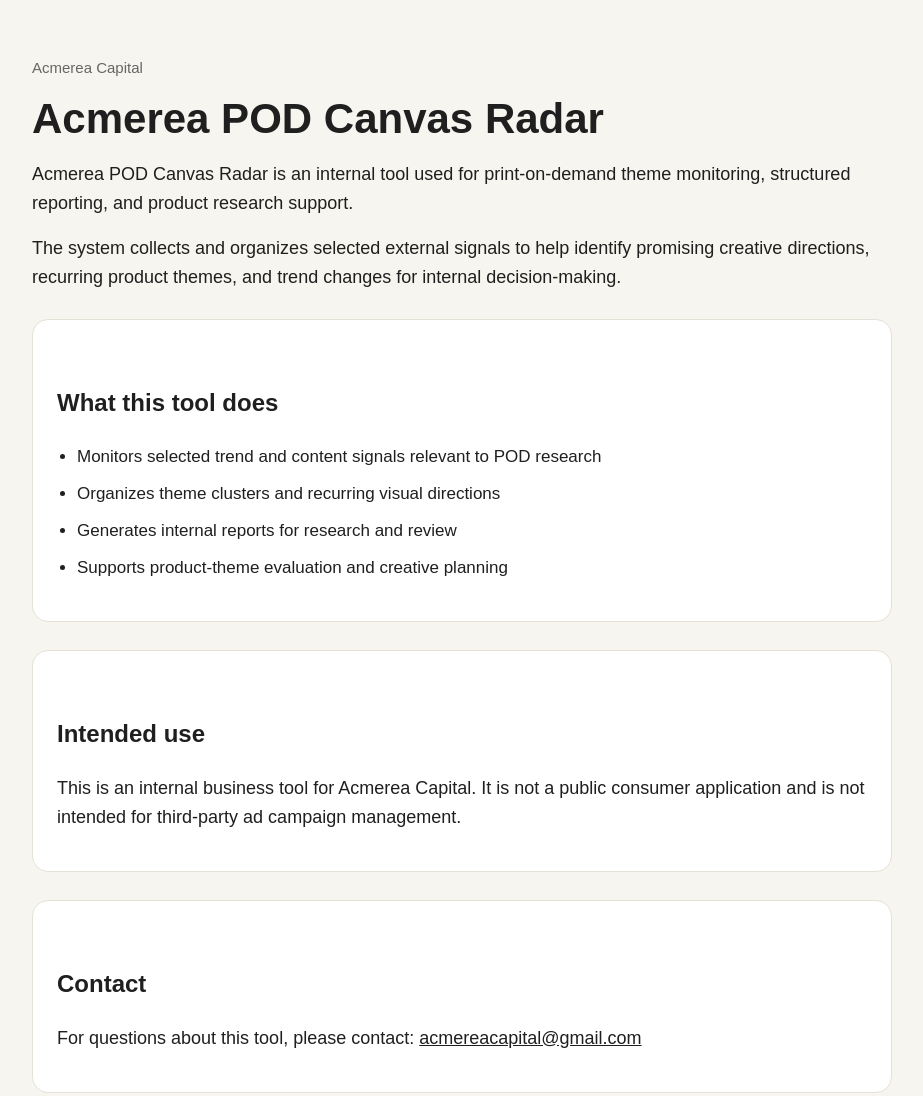
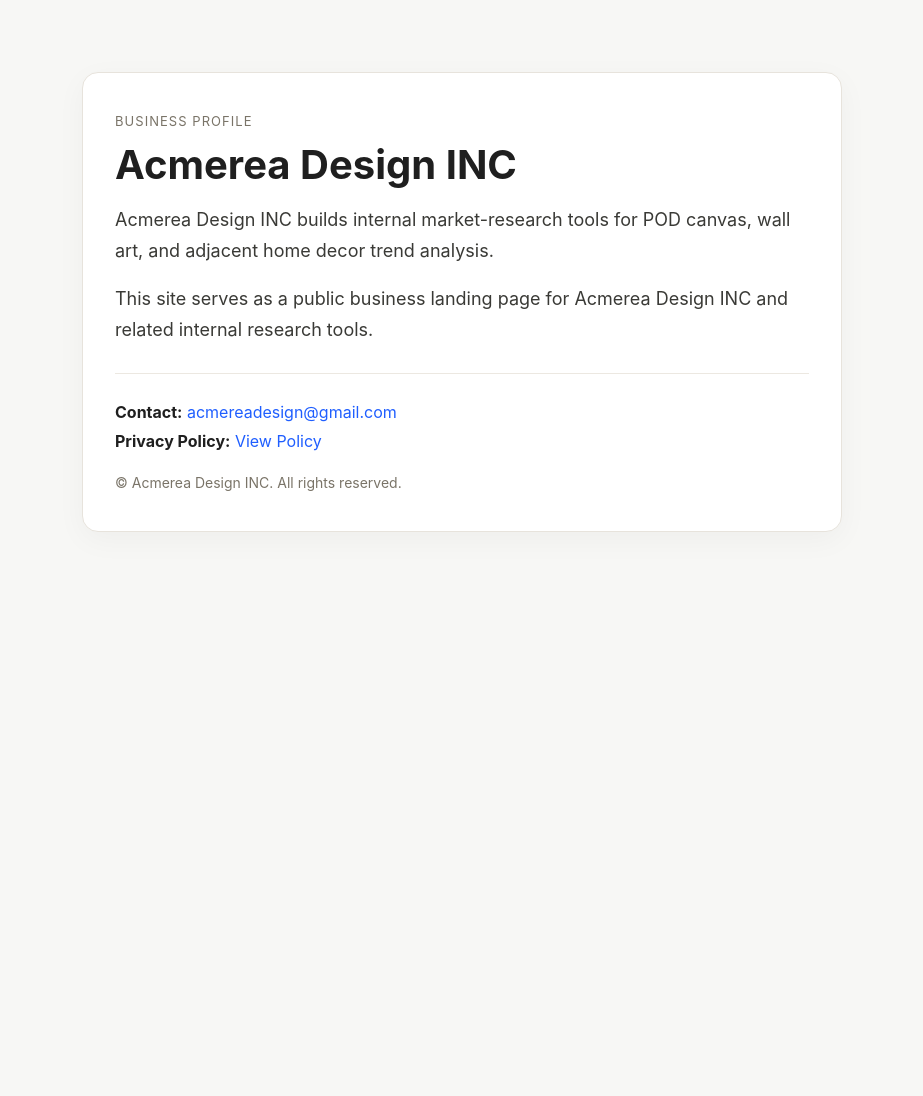
Before and after one commit to acmereacapital-T/acmerea-pod-canvas-radar, a plain HTML site: page index.html in a window 1280 px wide. Shown: the top 1096 px of the page, without its empty margins (178-1101 px from the left). After the commit the page ends 800 px from the top, so only its background shows below. Drawn offline with Linux system fonts and the light colour scheme.

Commit message:
index.html

```diff
--- a/index.html
+++ b/index.html
@@ -3,113 +3,103 @@
 <head>
   <meta charset="UTF-8" />
   <meta name="viewport" content="width=device-width, initial-scale=1.0" />
-  <title>Acmerea POD Canvas Radar</title>
-  <meta name="description" content="Acmerea POD Canvas Radar is an internal tool for POD theme monitoring, reporting, and decision support." />
+  <title>Acmerea Design INC</title>
+  <meta
+    name="description"
+    content="Acmerea Design INC builds internal market-research tools for POD canvas, wall art, and adjacent home decor trend analysis."
+  />
   <style>
     body {
       margin: 0;
-      font-family: Arial, sans-serif;
-      background: #f7f5ef;
+      font-family: -apple-system, BlinkMacSystemFont, "Segoe UI", Roboto, Arial, sans-serif;
+      background: #f7f7f5;
       color: #1f1f1f;
-      line-height: 1.6;
     }
+
     .wrap {
-      max-width: 860px;
+      max-width: 760px;
       margin: 0 auto;
-      padding: 56px 24px 72px;
+      padding: 72px 24px;
     }
+
+    .card {
+      background: #ffffff;
+      border: 1px solid #e7e3dc;
+      border-radius: 16px;
+      padding: 40px 32px;
+      box-shadow: 0 8px 30px rgba(0, 0, 0, 0.04);
+    }
+
+    .eyebrow {
+      font-size: 13px;
+      letter-spacing: 0.08em;
+      text-transform: uppercase;
+      color: #7a7468;
+      margin-bottom: 14px;
+    }
+
     h1 {
-      font-size: 42px;
+      font-size: 40px;
       line-height: 1.1;
       margin: 0 0 18px;
     }
-    h2 {
-      margin-top: 40px;
-      font-size: 24px;
-    }
+
     p {
       font-size: 18px;
-      margin: 0 0 16px;
+      line-height: 1.7;
+      margin: 0 0 18px;
+      color: #3a3a36;
     }
-    .card {
-      background: #ffffff;
-      border: 1px solid #e6e1d7;
-      border-radius: 16px;
-      padding: 24px;
+
+    .meta {
       margin-top: 28px;
+      padding-top: 24px;
+      border-top: 1px solid #ece8e1;
+      font-size: 16px;
+      line-height: 1.8;
     }
-    .muted {
-      color: #666;
-      font-size: 15px;
+
+    a {
+      color: #1f5eff;
+      text-decoration: none;
     }
-    a {
-      color: #1f1f1f;
+
+    a:hover {
+      text-decoration: underline;
     }
-    ul {
-      padding-left: 20px;
-    }
-    li {
-      margin-bottom: 10px;
-      font-size: 17px;
-    }
-    .btns {
-      margin-top: 28px;
-      display: flex;
-      gap: 12px;
-      flex-wrap: wrap;
-    }
-    .btn {
-      display: inline-block;
-      padding: 12px 18px;
-      border-radius: 999px;
-      text-decoration: none;
-      border: 1px solid #1f1f1f;
-      font-size: 15px;
+
+    .footer {
+      margin-top: 18px;
+      font-size: 14px;
+      color: #7a7468;
     }
   </style>
 </head>
 <body>
   <div class="wrap">
-    <p class="muted">Acmerea Capital</p>
-    <h1>Acmerea POD Canvas Radar</h1>
-    <p>
-      Acmerea POD Canvas Radar is an internal tool used for print-on-demand
-      theme monitoring, structured reporting, and product research support.
-    </p>
-    <p>
-      The system collects and organizes selected external signals to help
-      identify promising creative directions, recurring product themes,
-      and trend changes for internal decision-making.
-    </p>
+    <div class="card">
+      <div class="eyebrow">Business Profile</div>
 
-    <div class="card">
-      <h2>What this tool does</h2>
-      <ul>
-        <li>Monitors selected trend and content signals relevant to POD research</li>
-        <li>Organizes theme clusters and recurring visual directions</li>
-        <li>Generates internal reports for research and review</li>
-        <li>Supports product-theme evaluation and creative planning</li>
-      </ul>
-    </div>
+      <h1>Acmerea Design INC</h1>
 
-    <div class="card">
-      <h2>Intended use</h2>
       <p>
-        This is an internal business tool for Acmerea Capital. It is not a public
-        consumer application and is not intended for third-party ad campaign management.
+        Acmerea Design INC builds internal market-research tools for POD canvas,
+        wall art, and adjacent home decor trend analysis.
       </p>
-    </div>
 
-    <div class="card">
-      <h2>Contact</h2>
       <p>
-        For questions about this tool, please contact:
-        <a href="mailto:acmereacapital@gmail.com">acmereacapital@gmail.com</a>
+        This site serves as a public business landing page for Acmerea Design INC
+        and related internal research tools.
       </p>
-    </div>
 
-    <div class="btns">
-      <a class="btn" href="./privacy.html">Privacy Policy</a>
+      <div class="meta">
+        <div><strong>Contact:</strong> <a href="mailto:acmereadesign@gmail.com">acmereadesign@gmail.com</a></div>
+        <div><strong>Privacy Policy:</strong> <a href="./privacy.html">View Policy</a></div>
+      </div>
+
+      <div class="footer">
+        © Acmerea Design INC. All rights reserved.
+      </div>
     </div>
   </div>
 </body>
```
